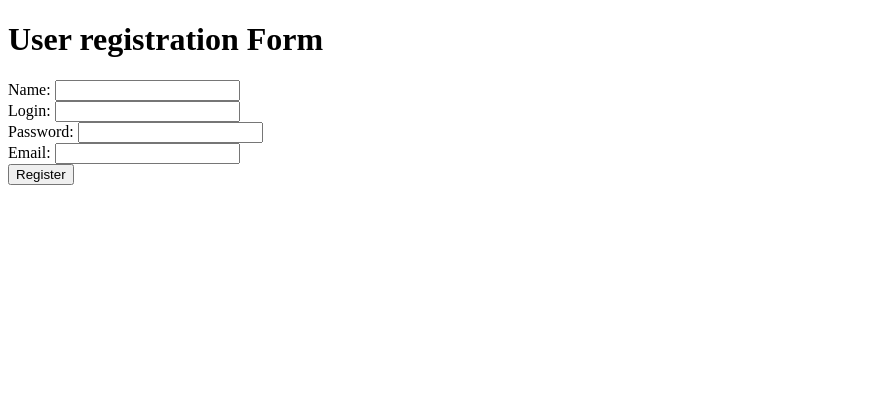
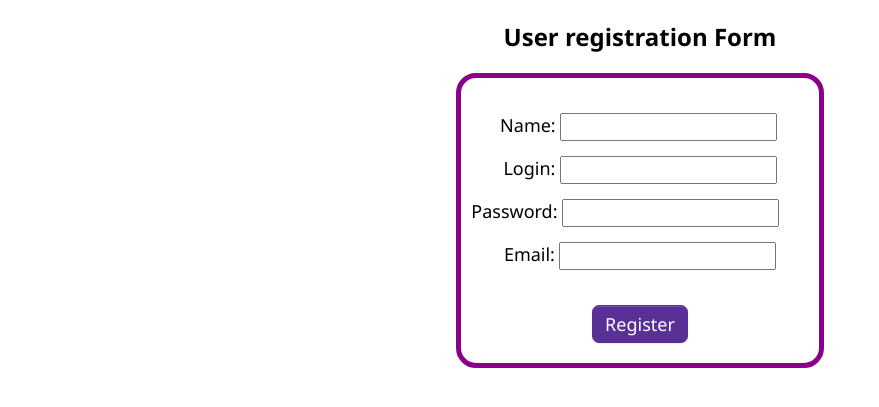
Before and after one commit to Yuri-ga1/iot_project, a Python web app: template server/templates/user_registration.html in a window 1280 px wide. Shown: the top 407 px of the page, without its empty margins (0-879 px from the left). Run offline with Jinja, Linux system fonts and the light colour scheme; the template is opened without the code that fills it, so the values that code supplies are empty.

Commit message:
Added styling for html and icon site templates

```diff
--- a/server/dash/dash_app.py
+++ b/server/dash/dash_app.py
@@ -1,16 +1,18 @@
 import dash
 import dash_bootstrap_components as dbc
+import os
 from .view import create_layout
 from .callbacks import register_callbacks
 
 def create_dash_app(requests_pathname_prefix, routes_pathname_prefix):
+    dbc_css = "https://cdn.jsdelivr.net/gh/AnnMarieW/dash-bootstrap-templates/dbc.min.css"
     app = dash.Dash(
         __name__,
-        external_stylesheets=[dbc.themes.FLATLY],
+        title="Detector Data",
+        external_stylesheets=[dbc.themes.PULSE, dbc_css],
         requests_pathname_prefix=requests_pathname_prefix,
         routes_pathname_prefix=routes_pathname_prefix,
     )
-
     app.layout = create_layout()
 
     register_callbacks(app)
--- /dev/null
+++ b/server/static/styles.css
@@ -0,0 +1,101 @@
+body{
+    font-family:'Segoe UI', Tahoma, Geneva, Verdana, sans-serif;
+    text-align: center;
+}
+
+button {
+    font-family: 'Segoe UI', Tahoma, Geneva, Verdana, sans-serif;
+    font-size: 18px;
+    padding: 0.375rem 0.75rem;
+    background-color: #593196;
+    color: white;
+    border: 1px solid #593196;
+    border-radius: 7px;
+    box-shadow: inset 0 1px 0 rgba(255, 255, 255, 0.15), 0 1px 1px rgba(0, 0, 0, 0.075);
+    margin-top: 20px;
+}
+
+button:focus{
+    box-shadow:0 0 0 0.25rem rgba(114,80,166, .5);
+}
+
+button:hover{
+    background-color: #4c2a80;
+    border-color: #472778;
+}
+
+.login{
+    margin-left: 10px;
+}
+
+.registration{
+    margin-right: 10px;
+}
+
+.form, .ul{
+    display: flex;
+    align-items: center;
+    justify-content: center;
+}
+
+form{
+    border: 5px solid DarkMagenta;
+    border-radius: 20px;
+    padding: 20px 40px;
+    width:max-content;
+
+}
+
+form > div{
+    margin-top: 15px;
+}
+
+label{
+    font-size: 18px;
+}
+
+input{
+    font-size: 16px;
+    padding: 3px;
+}
+
+input:focus{
+    background-color: rgb(253, 240, 255);
+}
+
+ul{
+    margin-top: -10px;
+    width:max-content;
+    font-size: 18px;
+}
+
+li{
+    margin-top: 15px;
+    width:max-content;
+}
+
+.devices{
+    margin-top: 40px;
+    font-size: 24px;
+    margin-bottom: 10px;
+}
+
+.pass{
+    margin-left: -30px;
+}
+
+.macaddress{
+    margin-left: 7px;
+}
+
+a{
+    text-decoration: none;
+    color: black;
+    background-color: Lavender;
+    padding: 5px 7px;
+    border-radius: 7px;
+}
+
+a:hover{
+    background-color: rgb(219, 219, 255);
+}
--- a/server/templates/user_registration.html
+++ b/server/templates/user_registration.html
@@ -2,12 +2,15 @@
 <html lang="en">
 <head>
     <title>User registration Form</title>
+    <link rel="stylesheet" type="text/css" href="/static/styles.css">
+    <link rel="icon" href="/static/favicon.ico">
 </head>
 <body>
-    <h1>User registration Form</h1>
+    <h2>User registration Form</h2>
+    <div class="form">
         <form action="/user_registration_form_process" method="post">
             <div>
-            <label for="name">Name:</label>
+                <label for="name" style="margin-left: -3px;">Name:</label>
                 <input type="text" id="name" name="name" required>
             </div>
             <div>
@@ -15,7 +18,7 @@
                 <input type="text" id="login" name="login" required>
             </div>
             <div>
-            <label for="password">Password:</label>
+                <label for="password" class="pass">Password:</label>
                 <input type="password" id="password" name="password" required>
             </div>
             <div>
@@ -26,5 +29,6 @@
                 <button type="submit">Register</button>
             </div>
         </form>
+    </div>
 </body>
 </html>
```
Also changed, not shown: server/dash/callbacks.py (+5 -4 lines), server/dash/view.py (+10 -6 lines), server/main.py (+7 -0 lines), server/templates/device_registration.html (+7 -2 lines), server/templates/login.html (+19 -10 lines), server/templates/user_panel.html (+12 -7 lines), server/templates/welcome_page.html (+6 -4 lines), server/static/favicon.ico (added). Lines whose indentation alone changed are shown as unchanged.
